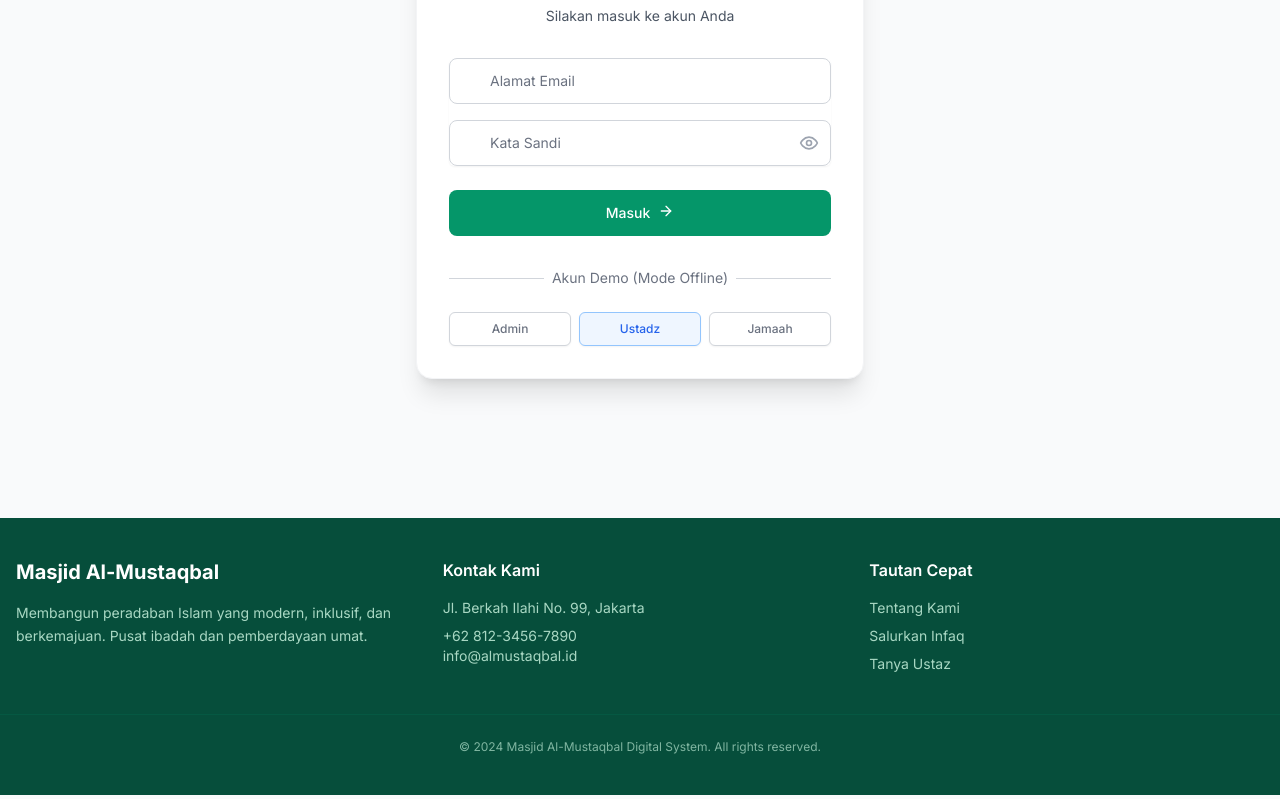
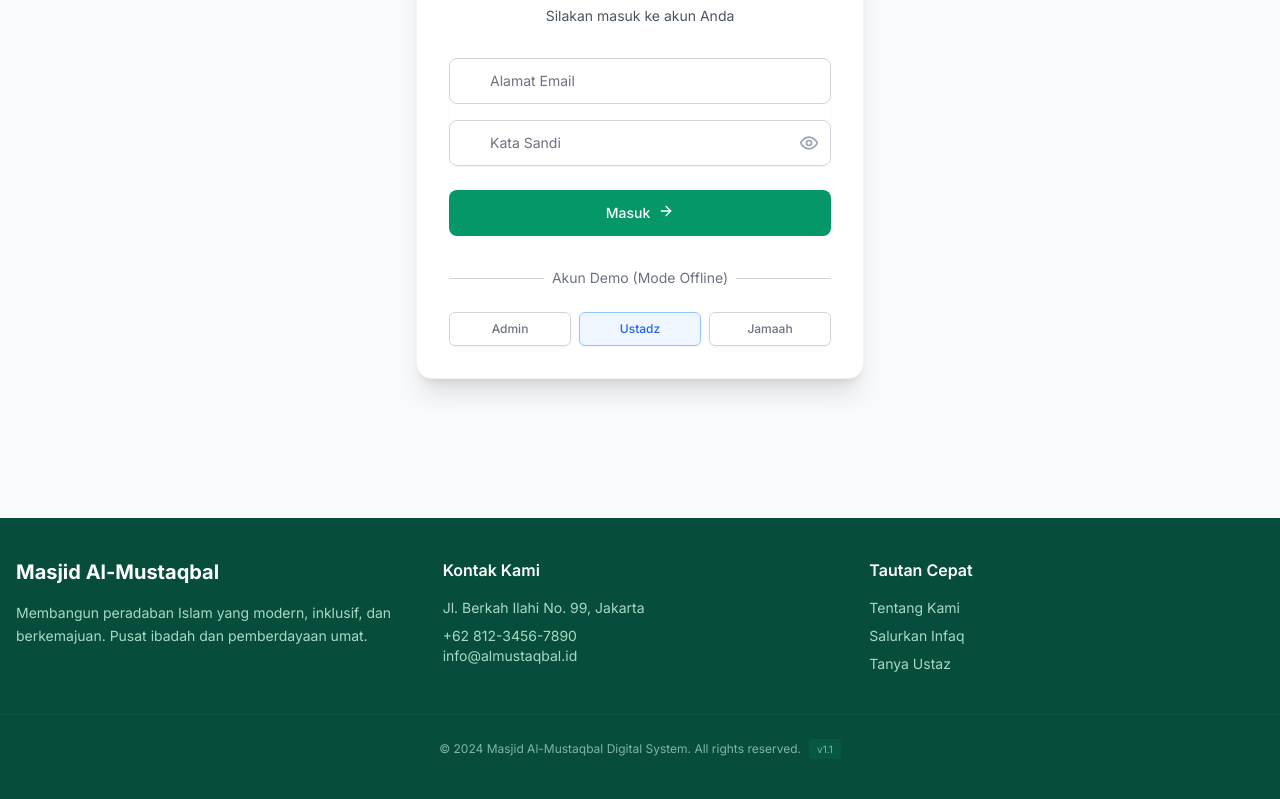
Before and after one commit to syakrisajalah/Web-Masjid, a React (Vite) app: page /#/login in a window 1280 px wide. Shown: the part 283-1082 px from the top of the page. Built offline with nearby package versions, Linux system fonts and the light colour scheme.

Commit message:
Include version label in footer
Added version label to footer.

```diff
--- a/App.tsx
+++ b/App.tsx
@@ -235,8 +235,9 @@ const Layout: React.FC<{ children: React.ReactNode }> = ({ children }) => {
             </div>
           </div>
         </div>
-        <div className="text-center mt-10 pt-6 border-t border-emerald-800 text-xs opacity-60">
-          © 2024 Masjid Al-Mustaqbal Digital System. All rights reserved.
+        <div className="text-center mt-10 pt-6 border-t border-emerald-800 text-xs opacity-60 flex justify-center items-center gap-2">
+          <span>© 2024 Masjid Al-Mustaqbal Digital System. All rights reserved.</span>
+          <span className="bg-emerald-800 px-2 py-0.5 rounded text-[10px]">v1.1</span>
         </div>
       </footer>
     </div>
```
